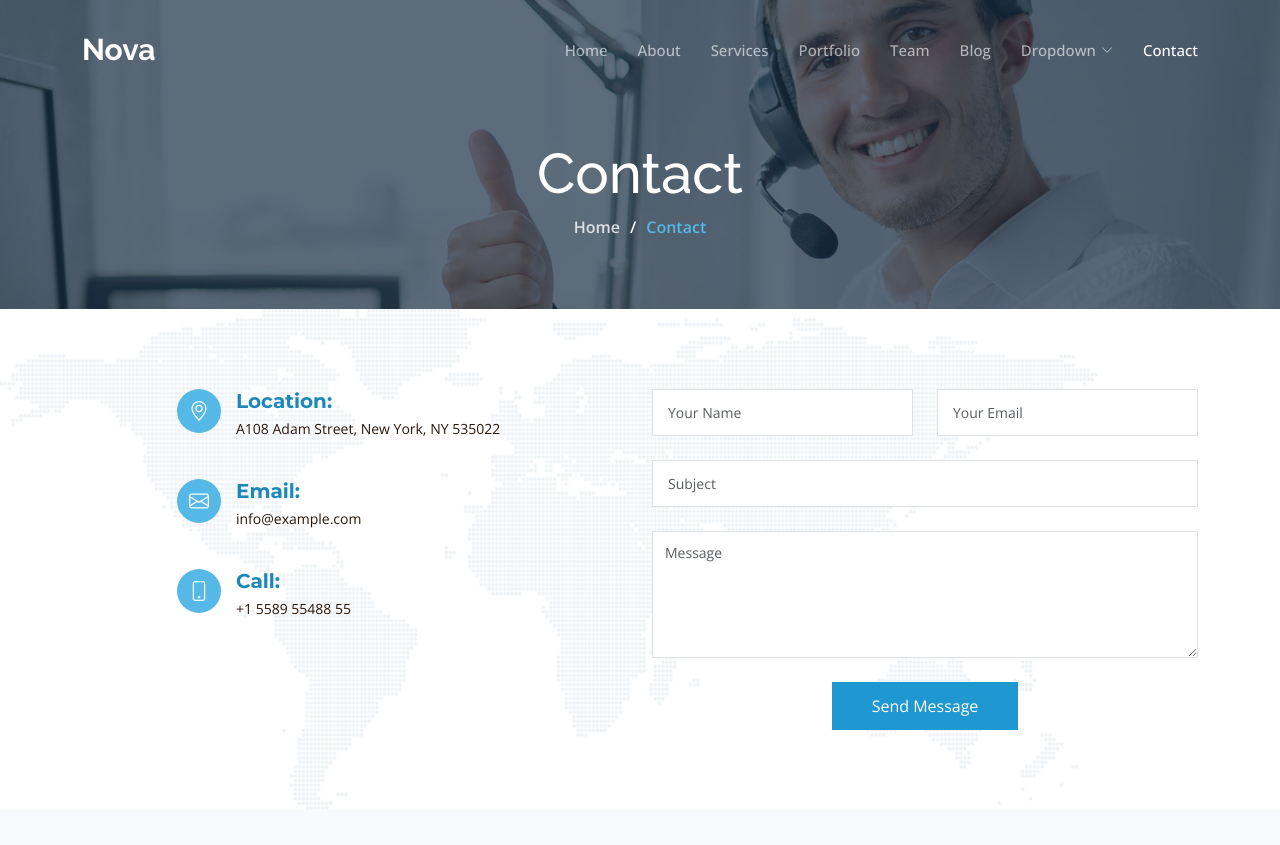
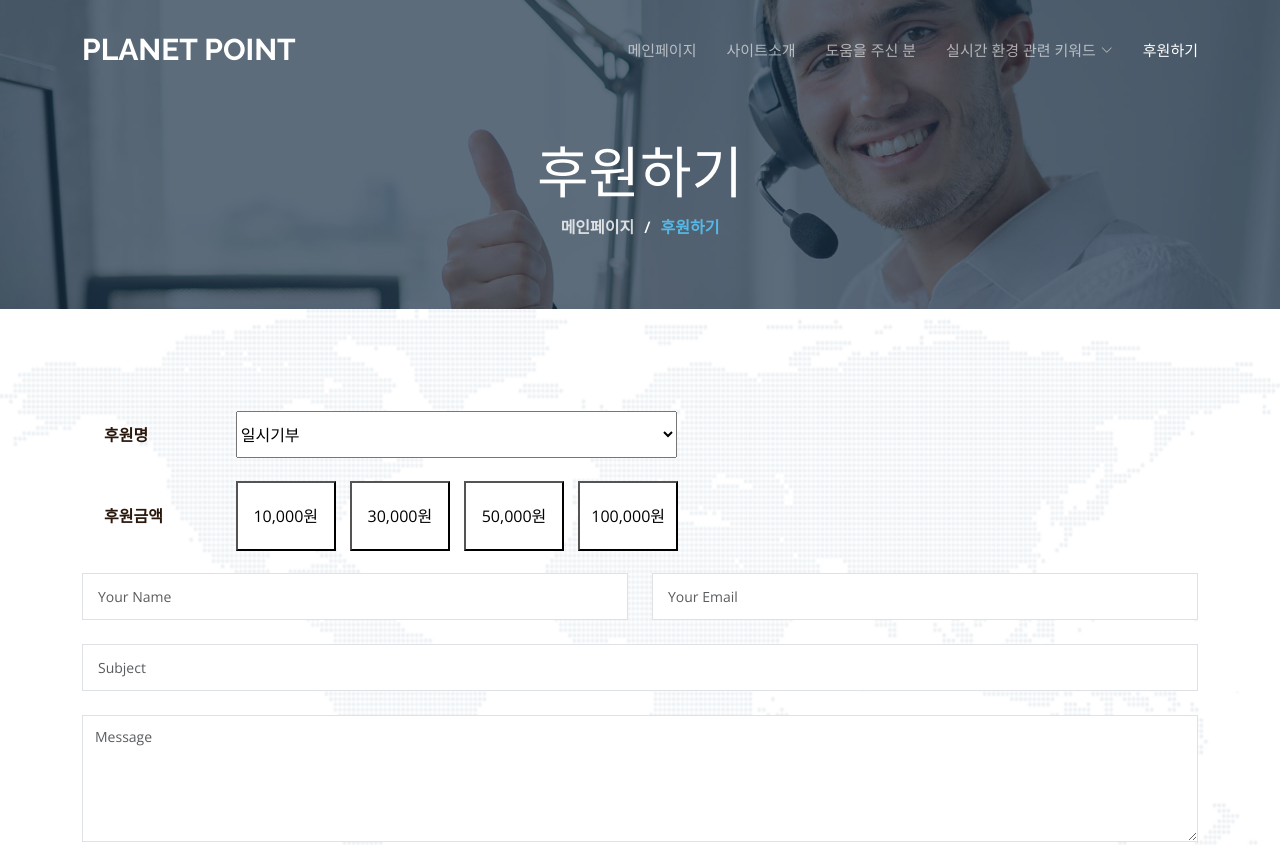
Before and after one commit to yujin5/project, a plain HTML site: page frontend/contact.html in a window 1280 px wide. Shown: the top 845 px of the page. Drawn offline with nearby package versions, Linux system fonts and the light colour scheme.

Commit message:
donation-page

```diff
--- a/frontend/assets/css/main.css
+++ b/frontend/assets/css/main.css
@@ -1367,11 +1367,34 @@ section {
   background-size: contain;
   position: relative;
 }
-
+/* .donation {
+  border-spacing: 10px;
+  border-collapse: separate;
+} */
+.donation-select {
+  width: 441px;
+  height: 47px;
+}
 @media (max-width: 640px) {
   .contact {
     background-position: center 50px;
   }
+}
+/* 초기 버튼 스타일 */
+.price {
+  width: 100px; /* 버튼 너비 조절 */
+  height: 70px; /* 버튼 높이 조절 */
+  font-size: 16px; /* 글꼴 크기 조절 */
+  margin-right: 10px; /* 버튼 간격 조절 (원하는 크기로 조절) */
+  border-spacing: 2px;
+  border-collapse: separate;
+  background-color: white;
+}
+
+/* 클릭 시 스타일 */
+.price.active {
+  background-color: rgb(24, 161, 221);
+  color: white;
 }
 
 .contact:before {
@@ -1384,8 +1407,27 @@ section {
   right: 0;
 }
 
+table {
+  width: 1000px;
+  border-spacing: 21px;
+  border-collapse: separate;
+}
+
 .contact .info-item + .info-item {
   margin-top: 40px;
+}
+.button-1 {
+  flex: 1;
+}
+
+.button-2 {
+  flex: 2;
+}
+.button-3 {
+  flex: 3;
+}
+.button-4 {
+  flex: 4;
 }
 
 .contact .info-item i {
--- a/frontend/assets/js/main.js
+++ b/frontend/assets/js/main.js
@@ -222,3 +222,15 @@ document.addEventListener("DOMContentLoaded", () => {
     aos_init();
   });
 });
+const buttons = document.querySelectorAll(".price"); // 버튼들을 선택
+
+// 버튼 클릭 시 스타일 변경
+buttons.forEach((button) => {
+  button.addEventListener("click", () => {
+    // 모든 버튼에서 'active' 클래스 제거
+    buttons.forEach((b) => b.classList.remove("active"));
+
+    // 클릭된 버튼에 'active' 클래스 추가
+    button.classList.add("active");
+  });
+});
--- a/frontend/contact.html
+++ b/frontend/contact.html
@@ -16,7 +16,9 @@
   <!-- Google Fonts -->
   <link rel="preconnect" href="https://fonts.googleapis.com">
   <link rel="preconnect" href="https://fonts.gstatic.com" crossorigin>
-  <link href="https://fonts.googleapis.com/css2?family=Open+Sans:ital,wght@0,300;0,400;0,500;0,600;0,700;1,300;1,400;1,600;1,700&family=Montserrat:ital,wght@0,300;0,400;0,500;0,600;0,700;1,300;1,400;1,500;1,600;1,700&family=Raleway:ital,wght@0,300;0,400;0,500;0,600;0,700;1,300;1,400;1,500;1,600;1,700&display=swap" rel="stylesheet">
+  <link
+    href="https://fonts.googleapis.com/css2?family=Open+Sans:ital,wght@0,300;0,400;0,500;0,600;0,700;1,300;1,400;1,600;1,700&family=Montserrat:ital,wght@0,300;0,400;0,500;0,600;0,700;1,300;1,400;1,500;1,600;1,700&family=Raleway:ital,wght@0,300;0,400;0,500;0,600;0,700;1,300;1,400;1,500;1,600;1,700&display=swap"
+    rel="stylesheet">
 
   <!-- Vendor CSS Files -->
   <link href="assets/vendor/bootstrap/css/bootstrap.min.css" rel="stylesheet">
@@ -47,7 +49,7 @@
       <a href="index.html" class="logo d-flex align-items-center">
         <!-- Uncomment the line below if you also wish to use an image logo -->
         <!-- <img src="assets/img/logo.png" alt=""> -->
-        <h1 class="d-flex align-items-center">Nova</h1>
+        <h1 class="d-flex align-items-center">PLANET POINT</h1>
       </a>
 
       <i class="mobile-nav-toggle mobile-nav-show bi bi-list"></i>
@@ -55,16 +57,15 @@
 
       <nav id="navbar" class="navbar">
         <ul>
-          <li><a href="index.html">Home</a></li>
-          <li><a href="about.html">About</a></li>
-          <li><a href="services.html">Services</a></li>
-          <li><a href="portfolio.html">Portfolio</a></li>
-          <li><a href="team.html">Team</a></li>
-          <li><a href="blog.html">Blog</a></li>
-          <li class="dropdown"><a href="#"><span>Dropdown</span> <i class="bi bi-chevron-down dropdown-indicator"></i></a>
+          <li><a href="index.html">메인페이지</a></li>
+          <li><a href="about.html">사이트소개</a></li>
+          <li><a href="team.html">도움을 주신 분</a></li>
+          <li class="dropdown"><a href="#"><span>실시간 환경 관련 키워드</span> <i
+                class="bi bi-chevron-down dropdown-indicator"></i></a>
             <ul>
               <li><a href="#">Dropdown 1</a></li>
-              <li class="dropdown"><a href="#"><span>Deep Dropdown</span> <i class="bi bi-chevron-down dropdown-indicator"></i></a>
+              <li class="dropdown"><a href="#"><span>Deep Dropdown</span> <i
+                    class="bi bi-chevron-down dropdown-indicator"></i></a>
                 <ul>
                   <li><a href="#">Deep Dropdown 1</a></li>
                   <li><a href="#">Deep Dropdown 2</a></li>
@@ -78,7 +79,7 @@
               <li><a href="#">Dropdown 4</a></li>
             </ul>
           </li>
-          <li><a href="contact.html" class="active">Contact</a></li>
+          <li><a href="contact.html" class="active">후원하기</a></li>
         </ul>
       </nav><!-- .navbar -->
 
@@ -91,10 +92,10 @@
     <div class="breadcrumbs d-flex align-items-center" style="background-image: url('assets/img/contact-header.jpg');">
       <div class="container position-relative d-flex flex-column align-items-center">
 
-        <h2>Contact</h2>
+        <h2>후원하기</h2>
         <ol>
-          <li><a href="index.html">Home</a></li>
-          <li>Contact</li>
+          <li><a href="index.html">메인페이지</a></li>
+          <li>후원하기</li>
         </ol>
 
       </div>
@@ -104,17 +105,17 @@
     <section id="contact" class="contact">
       <div class="container position-relative" data-aos="fade-up">
 
-        <div class="row gy-4 d-flex justify-content-end">
+        <div class="row gy-4 d-flex justify-content-center">
 
-          <div class="col-lg-5" data-aos="fade-up" data-aos-delay="100">
+          <div class="col-lg-12" data-aos="fade-up" data-aos-delay="100">
 
-            <div class="info-item d-flex">
+            <!-- <div class="info-item d-flex"> 후원페이지 왼쪽부분임
               <i class="bi bi-geo-alt flex-shrink-0"></i>
               <div>
                 <h4>Location:</h4>
                 <p>A108 Adam Street, New York, NY 535022</p>
               </div>
-            </div><!-- End Info Item -->
+            </div>
 
             <div class="info-item d-flex">
               <i class="bi bi-envelope flex-shrink-0"></i>
@@ -122,7 +123,7 @@
                 <h4>Email:</h4>
                 <p>info@example.com</p>
               </div>
-            </div><!-- End Info Item -->
+            </div>
 
             <div class="info-item d-flex">
               <i class="bi bi-phone flex-shrink-0"></i>
@@ -130,11 +131,41 @@
                 <h4>Call:</h4>
                 <p>+1 5589 55488 55</p>
               </div>
-            </div><!-- End Info Item -->
+            </div>
 
-          </div>
+          </div> -->
 
-          <div class="col-lg-6" data-aos="fade-up" data-aos-delay="250">
+            <div class="col-lg-6" data-aos="fade-up" data-aos-delay="250">
+              <table id="form1" class="form">
+                <tr>
+                  <th class="text">후원명</th>
+                  <td>
+                    <div>
+                      <select class="donation-select">
+                        <option>일시기부</option>
+                      </select>
+                    </div>
+                  </td>
+                </tr>
+                <tr>
+                  <th>후원금액</th>
+                  <td class="button-1">
+                    <button type="button" class="price">10,000원</button>
+
+
+                    <button type="button" class="price">30,000원</button>
+
+
+
+
+                    <button type="button" class="price selected">50,000원</button>
+
+
+                    <button type="button" class="price">100,000원</button>
+                  </td>
+                </tr>
+              </table>
+            </div>
 
             <form action="forms/contact.php" method="post" role="form" class="php-email-form">
               <div class="row">
@@ -176,9 +207,10 @@
         <div class="row gy-4">
           <div class="col-lg-5 col-md-12 footer-info">
             <a href="index.html" class="logo d-flex align-items-center">
-              <span>Nova</span>
+              <span></span>
             </a>
-            <p>Cras fermentum odio eu feugiat lide par naso tierra. Justo eget nada terra videa magna derita valies darta donna mare fermentum iaculis eu non diam phasellus.</p>
+            <p>Cras fermentum odio eu feugiat lide par naso tierra. Justo eget nada terra videa magna derita valies
+              darta donna mare fermentum iaculis eu non diam phasellus.</p>
             <div class="social-links d-flex  mt-3">
               <a href="#" class="twitter"><i class="bi bi-twitter"></i></a>
               <a href="#" class="facebook"><i class="bi bi-facebook"></i></a>
@@ -241,7 +273,8 @@
     </div>
   </footer><!-- End Footer --><!-- End Footer -->
 
-  <a href="#" class="scroll-top d-flex align-items-center justify-content-center"><i class="bi bi-arrow-up-short"></i></a>
+  <a href="#" class="scroll-top d-flex align-items-center justify-content-center"><i
+      class="bi bi-arrow-up-short"></i></a>
 
   <div id="preloader"></div>
 
```
